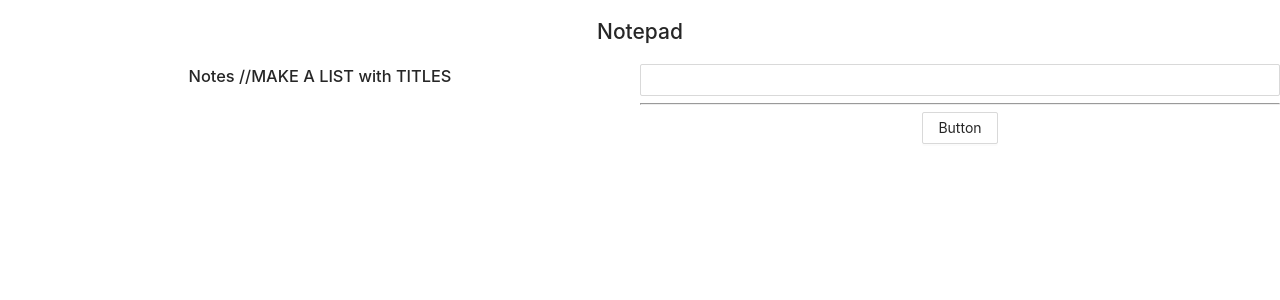
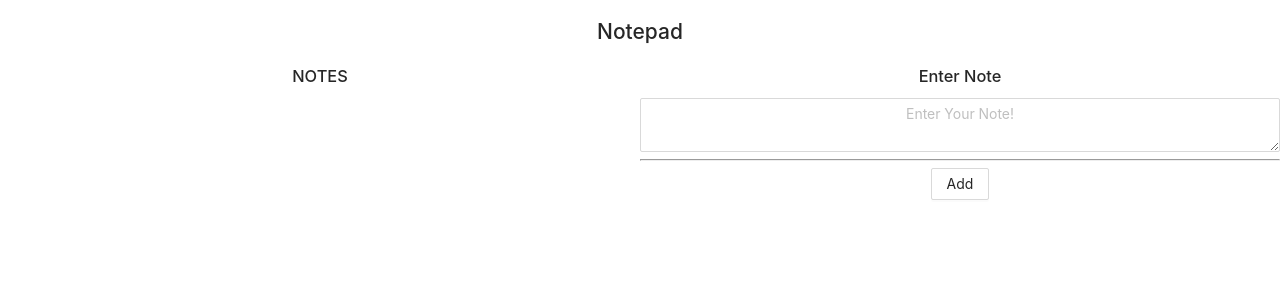
Before and after one commit to brtkrclr/notepad, a React (Create React App) app: page / in a window 1280 px wide. Shown: the top 300 px of the page. Built offline with nearby package versions, Linux system fonts and the light colour scheme.

Commit message:
feat:New features added.

```diff
--- a/src/App.css
+++ b/src/App.css
@@ -2,6 +2,7 @@
 .App {
   text-align: center;
 }
+
 
 .App-logo {
   height: 40vmin;
--- a/src/App.js
+++ b/src/App.js
@@ -15,10 +15,10 @@ function App() {
                     <Title/>
                 </Header>
 
-              <Content/>
+                <Content/>
 
 
-            </Layout>
+             </Layout>
 
 
         </div>
--- a/src/components/Content.js
+++ b/src/components/Content.js
@@ -1,25 +1,50 @@
-import React from "react";
-import {Row, Col, Button, Input} from 'antd';
+import React, {useState} from "react";
+import {Row, Col, Button} from 'antd';
+import TextArea from "antd/es/input/TextArea";
+
 
 const Content = () => {
+    const [text, setText] = useState([]);
+    const onInputChange = (event) => {
+        setText(event.target.value)
+
+    };
+    const onFormSubmit = (event) => {
+        event.preventDefault();
+        onFormSubmit(text);
+    };
     return (
         <div>
             <Row style={{background: "white"}}>
-                <Col span={12}>
+                <Col className={"left column"}
+                    span={12}>
                     <h3>
-                        Notes //MAKE A LIST with TITLES
+                        NOTES
+                      {console.log({text})}
+                      <div onSubmit={onFormSubmit}></div>
                     </h3>
 
                 </Col>
-                <Col span={12}>
-                    <Input />
-                    <hr/>
-                    <Button>Button</Button>
-                </Col>
+
+                    <Col
+                        span={12}>
+                        <h3>
+                            Enter Note
+                        </h3>
+                        <TextArea
+                            style={{textAlign: "center"}}
+                            placeholder={"Enter Your Note!"}
+                            onChange={onInputChange}
+                        />
+                        <hr/>
+                        <Button onClick={(event) => {
+                            setText(event.target.value)
+                        }}>Add</Button>
+                    </Col>
             </Row>
         </div>
+    );
 
-    );
 }
 
 export default Content;
```
